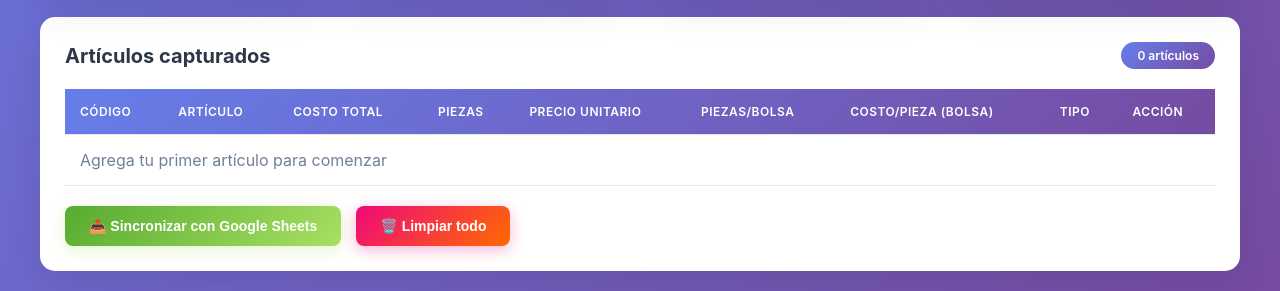
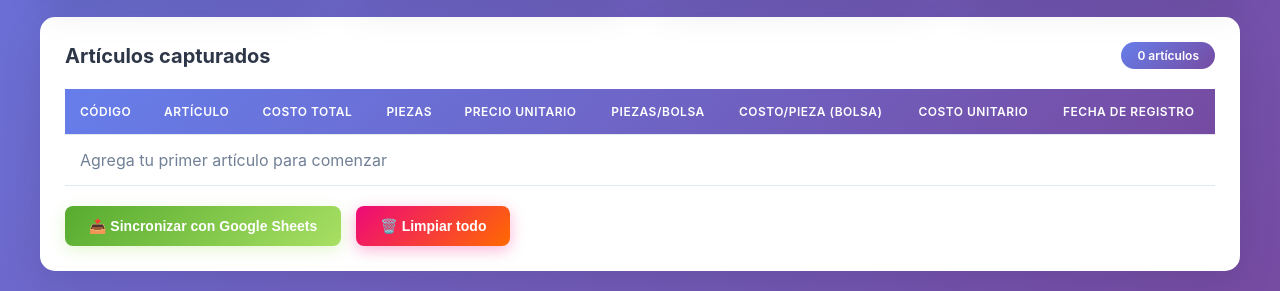
Before and after one commit to mmp-pro/presupuestos, a plain HTML site: page index.html in a window 1280 px wide. Shown: the part 657-948 px from the top of the page. Drawn offline with Linux system fonts and the light colour scheme.

Commit message:
Update index.html

```diff
--- a/index.html
+++ b/index.html
@@ -486,8 +486,8 @@
             <th>Precio unitario</th>
             <th>Piezas/bolsa</th>
             <th>Costo/pieza (bolsa)</th>
-            <th>Tipo</th>
-            <th>Acción</th>
+            <th>Costo Unitario</th>
+            <th>Fecha de Registro</th>
           </tr>
         </thead>
         <tbody id="tablaArticulos">
```
